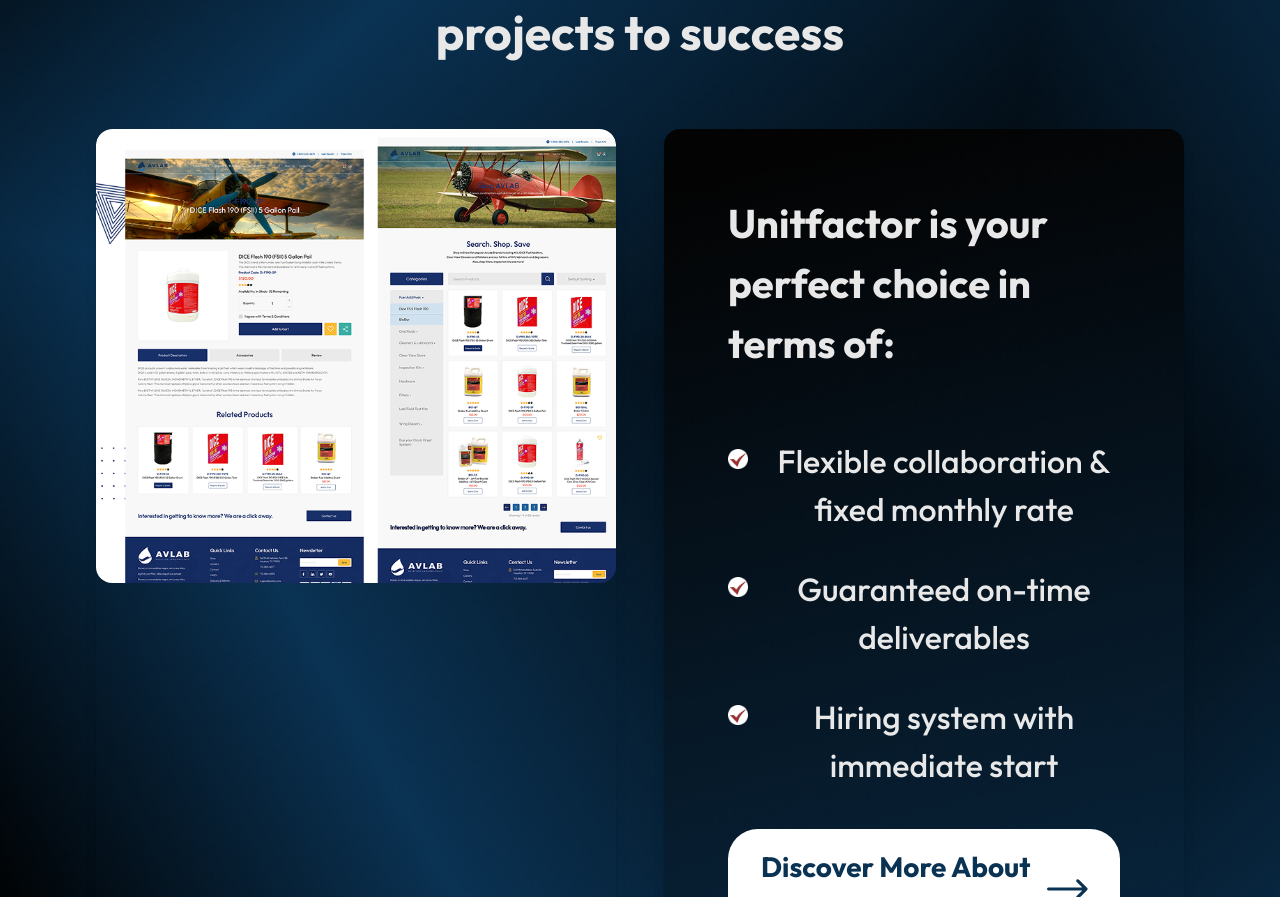
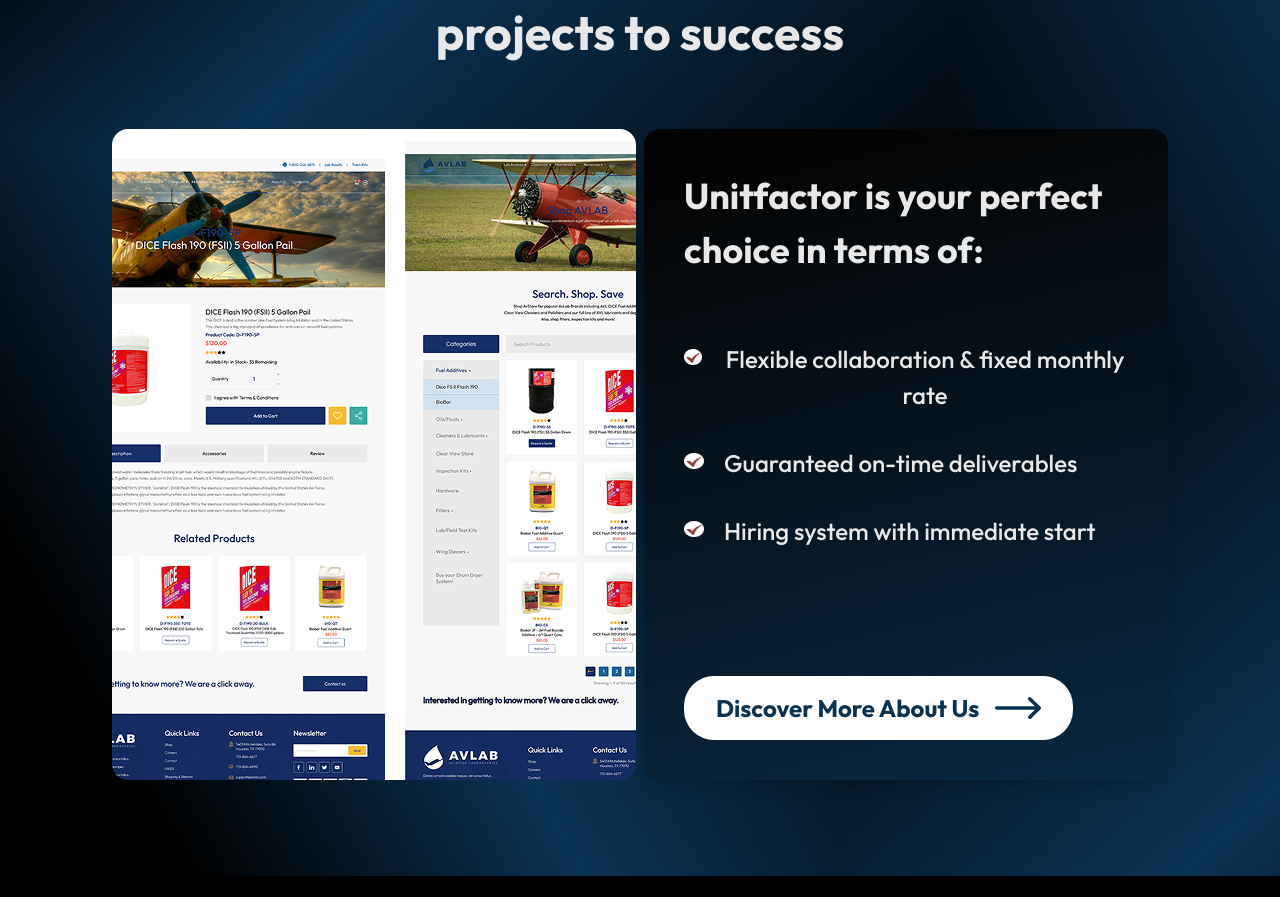
Before and after one commit to M-Jawad338211/UnitFactor-Website, a Next.js app: page / in a window 1280 px wide. Shown: the part 5820-6717 px from the top of the page. Built offline with nearby package versions, Linux system fonts and the light colour scheme.

Commit message:
homepage responsiveness completed

```diff
--- a/src/app/components/homepage-details/experiences.jsx
+++ b/src/app/components/homepage-details/experiences.jsx
@@ -303,7 +303,7 @@ export default function Experiences() {
   ];
   return (
     <div className="flex flex-col px-4 py-10 md:p-24 w-full h-full items-center justify-center text-center bg-[url('/main.png')] bg-no-repeat bg-center bg-cover overflow-hidden">
-      <h2 className="text-2xl md:text-5xl font-normal text-white max-w-xl leading-tight tracking-[0]">
+      <h2 className="text-xl md:text-3xl lg:text-4xl xl:text-5xl font-normal text-white max-w-xl leading-tight tracking-[0]">
         We have extensive industry experiences
       </h2>
       <p className="text-base md:text-xl font-normal leading-[150%] tracking-[0} text-white max-w-6xl mt-4 ">
@@ -322,7 +322,7 @@ export default function Experiences() {
                 {service.icon}
               </div>
               <div className="flex flex-col items-start gap-3 max-w-[70%]">
-                <h2 className="text-xl md:text-[32px] font-bold text-[#983232] flex items-center gap-2 group-hover:text-white">
+                <h2 className="text-xl lg:text-[28px] xl:text-[32px] font-bold text-[#983232] flex items-center gap-2 group-hover:text-white">
                   {service.title}
                 </h2>
                 <div className="flex flex-wrap gap-2">
--- a/src/app/components/homepage-details/faqs.jsx
+++ b/src/app/components/homepage-details/faqs.jsx
@@ -34,7 +34,7 @@ export default function Faqs() {
 
   return (
     <div className="px-4 sm:px-8 md:px-16 lg:px-24 py-12 sm:py-16 md:py-20 lg:py-24 w-full h-full flex flex-col items-center justify-center text-center bg-[url('/faqs.png')] bg-no-repeat bg-center bg-cover overflow-hidden">
-      <h2 className="text-2xl md:text-3xl lg:text-5xl  font-bold text-[#E8E8E8] mb-6 sm:mb-8">
+      <h2 className="text-xl md:text-3xl lg:text-4xl xl:text-5xl  font-bold text-[#E8E8E8] mb-6 sm:mb-8">
         Frequently Asked Questions
       </h2>
       <div className="grid grid-cols-1 md:grid-cols-2 gap-4 max-w-5xl w-full mx-auto text-left">
--- a/src/app/components/homepage-details/projects.jsx
+++ b/src/app/components/homepage-details/projects.jsx
@@ -7,45 +7,45 @@ export default function Projects() {
   ];
 
   return (
-    <section className="px-4 sm:px-8 md:px-16 lg:px-24 py-12 sm:py-16 md:py-20 lg:py-24 w-full h-full text-center bg-[url('/project-bg.png')] bg-no-repeat bg-center bg-cover">
+    <section className="px-4 sm:px-8 md:px-16 lg:px-28 py-12 sm:py-16 md:py-20 lg:py-24 w-full h-full text-center bg-[url('/project-bg.png')] bg-no-repeat bg-center bg-cover">
       <div className="flex flex-col items-center">
         <p className="text-base sm:text-lg md:text-xl lg:text-2xl leading-[150%] text-[#E8E8E8]">
           170+ Successful Projects
         </p>
-        <h2 className="text-2xl md:text-4xl lg:text-5xl font-bold leading-tight lg:leading-snug text-[#E8E8E8] mt-2">
+        <h2 className="text-xl md:text-3xl lg:text-4xl xl:text-5xl font-bold leading-tight lg:leading-snug text-[#E8E8E8] mt-2">
           Our custom approach leads <br className="hidden sm:block" />
           projects to success
         </h2>
       </div>
 
-      <div className="w-full mx-auto grid grid-cols-1 lg:grid-cols-2 gap-8 md:gap-12 items-stretch mt-16">
-        <div className="relative w-full  rounded-2xl overflow-hidden shadow-lg">
+      <div className="w-full mx-auto grid grid-cols-1 lg:grid-cols-2 gap-2 items-stretch mt-16">
+        <div className="relative w-full overflow-hidden ">
           <Image
             src="/av-lab-3.png"
             alt="Project Showcase"
-            width={1129}
-            height={719}
-            className="object-cover rounded-2xl"
+            width={746}
+            height={651}
+            className="object-cover rounded-2xl lg:h-[390px] xl:w-[746px] xl:h-[651px]"
           />
         </div>
 
-        <div className="w-full h-auto bg-[url('/checks-bg.png')] bg-no-repeat bg-center bg-cover p-6 md:p-16 rounded-2xl shadow-lg space-y-6 flex flex-col justify-between">
-          <div className="space-y-16">
-            <h3 className="text-xl  md:text-3xl xl:text-[40px] text-left text-[#E8E8E8] font-bold leading-[150%] max-w-2xl">
+        <div className="w-full h-auto bg-[url('/checks-bg.png')] bg-no-repeat bg-center bg-cover p-6 xl:p-10 2xl:p-16 rounded-2xl shadow-lg space-y-6 flex flex-col justify-between">
+          <div className="space-y-6 xl:space-y-16">
+            <h3 className="text-xl  md:text-3xl xl:text-4xl 2xl:text-[40px] text-left text-[#E8E8E8] font-bold leading-[110%] xl:leading-[150%] max-w-2xl">
               Unitfactor is your perfect choice in terms of:
             </h3>
 
-            <ul className="space-y-3 sm:space-y-8">
+            <ul className="space-y-3 xl:space-y-8">
               {strategies.map((item, idx) => (
-                <li key={idx} className="flex items-start gap-2 sm:gap-5">
+                <li key={idx} className="flex items-start gap-2 xl:gap-5">
                   <Image
                     src={"/check.png"}
                     alt="Check Icon"
                     width={20}
                     height={17}
-                    className="mt-3"
+                    className="mt-1 xl:mt-2 2xl:mt-3 w-4 h-4 xl:w-5 xl:h-4"
                   />
-                  <span className="text-sm sm:text-base md:text-lg lg:text-[32px] text-[#E8E8E8] font-medium leading-[150%]">
+                  <span className="text-sm sm:text-base  xl:text-2xl 2xl:text-[32px] text-[#E8E8E8] font-medium leading-[150%]">
                     {item}
                   </span>
                 </li>
@@ -53,7 +53,7 @@ export default function Projects() {
             </ul>
           </div>
 
-          <button className="group self-start flex items-center cursor-pointer mt-4 px-4 sm:px-8 py-2 sm:py-4 rounded-[30px] bg-white text-base sm:text-lg md:text-lg lg:text-[28px] text-[#0A3253] font-bold hover:bg-[#983232] hover:text-white transition w-auto">
+          <button className="group self-start flex items-center cursor-pointer mt-4 px-4 xl:px-8 py-2 xl:py-4 rounded-[30px] bg-white text-base sm:text-lg md:text-lg lg:text-xl xl:text-2xl 2xl:text-[28px] text-[#0A3253] font-bold hover:bg-[#983232] hover:text-white transition w-auto">
             <span>Discover More About Us</span>
             <svg
               width="46"
@@ -61,7 +61,7 @@ export default function Projects() {
               viewBox="0 0 46 22"
               fill="none"
               xmlns="http://www.w3.org/2000/svg"
-              className="ml-3 sm:ml-4 text-[#0A3253] group-hover:text-white"
+              className="ml-3 sm:ml-4 text-[#0A3253] group-hover:text-white w-[40px] h-[18px] xl:w-[46px] xl:h-[22px]"
             >
               <path
                 d="M0 11.3547C0.362413 12.4199 1.12684 12.7873 2.24048 12.7861C14.5613 12.7671 26.8821 12.7742 39.203 12.7742C39.377 12.7742 39.551 12.7742 39.8222 12.7742C39.6266 12.9757 39.5006 13.1119 39.3686 13.2423C37.4389 15.1406 35.508 17.0401 33.576 18.9372C33.0611 19.4432 32.8967 20.0535 33.0911 20.7277C33.282 21.3889 33.7536 21.8108 34.4388 21.9577C35.1084 22.1011 35.6712 21.8807 36.1513 21.4091C37.9009 19.6873 39.6542 17.9691 41.4062 16.2497C42.7119 14.9676 44.0175 13.6855 45.3208 12.401C46.2256 11.5087 46.2292 10.4956 45.322 9.60328C42.2787 6.60888 39.2318 3.61685 36.1837 0.627192C35.3712 -0.169102 34.2864 -0.207022 33.5472 0.520544C32.7971 1.25878 32.8463 2.34183 33.6732 3.1559C35.5812 5.03525 37.4905 6.91223 39.4022 8.78802C39.5186 8.90178 39.653 8.99895 39.779 9.10322C39.767 9.1447 39.755 9.18499 39.743 9.22646C39.5786 9.22646 39.4142 9.22646 39.251 9.22646C26.9157 9.22646 14.5793 9.23357 2.24408 9.21461C1.12804 9.21224 0.363613 9.58076 0 10.6449C0 10.8819 0 11.1177 0 11.3547Z"
--- a/src/app/components/homepage-details/services.jsx
+++ b/src/app/components/homepage-details/services.jsx
@@ -128,9 +128,9 @@ export default function Services() {
   if (activeCategory === "Web Development") activeServices = development;
 
   return (
-    <div className="px-6 sm:px-12 lg:px-24 py-12 w-full h-full items-center justify-center text-center bg-[url('/animation-bg.png')] bg-no-repeat bg-center bg-cover overflow-hidden">
+    <div className="px-6 sm:px-12 lg:px-28 py-12 w-full h-full items-center justify-center text-center bg-[url('/animation-bg.png')] bg-no-repeat bg-center bg-cover overflow-hidden">
       <div className="flex flex-col items-center justify-center">
-        <h2 className="text-[#E8E8E8] text-2xl md:text-5xl font-normal">
+        <h2 className="text-[#E8E8E8] text-xl md:text-3xl lg:text-4xl xl:text-5xl font-normal">
           Our Services
         </h2>
         <p className="text-[#E8E8E8] text-base md:text-xl font-normal max-w-xl sm:max-w-3xl mt-4">
--- a/src/app/components/homepage-details/solutions.jsx
+++ b/src/app/components/homepage-details/solutions.jsx
@@ -73,7 +73,7 @@ export default function Solutions() {
 
   return (
     <div className="flex flex-col px-4 sm:px-12 lg:px-16 xl:px-28 py-12 sm:py-20  lg:py-28 w-full h-full bg-[url('/Rectangle.png')] bg-no-repeat bg-center bg-cover overflow-hidden">
-      <h2 className="text-2xl md:text-3xl lg:text-4xl xl:text-5xl text-left font-normal font-designer text-white mb-4">
+      <h2 className="text-xl md:text-3xl lg:text-4xl xl:text-5xl text-left font-normal font-designer text-white mb-4">
         OUR SOLUTION
       </h2>
       <p className="text-base  md:text-lg lg:text-xl font-normal text-white text-left max-w-2xl sm:max-w-4xl lg:max-w-5xl md:leading-normal xl:leading-relaxed">
```
Also changed, not shown: src/app/components/homepage-details/partners.jsx (+5 -5 lines).
